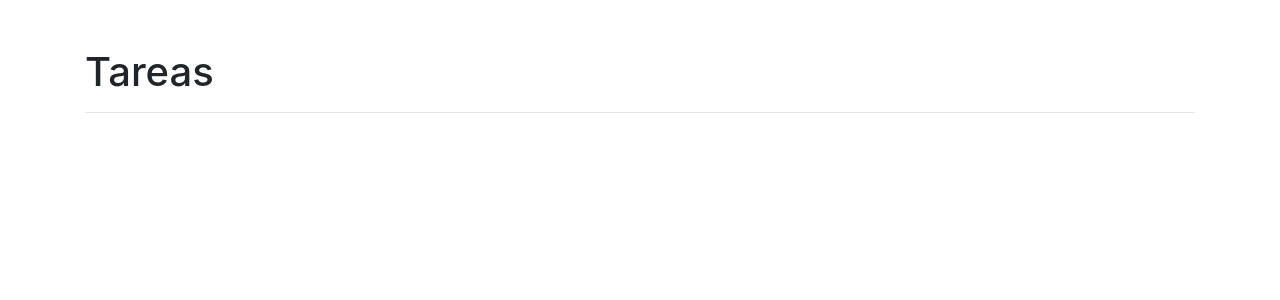
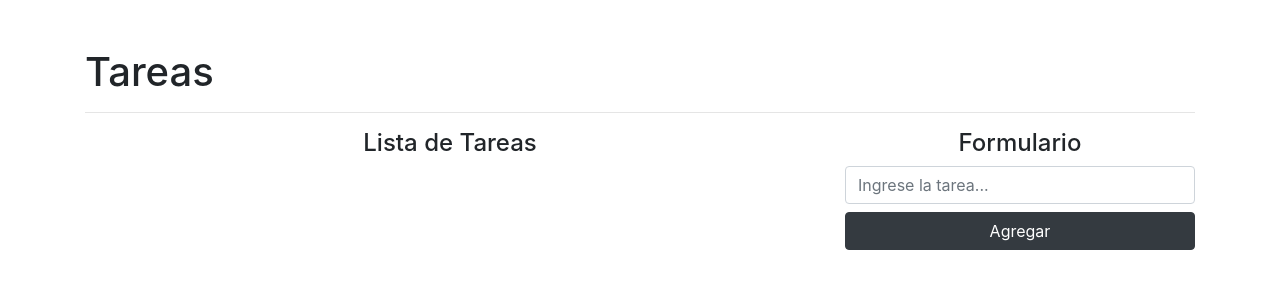
Before and after one commit to MenyRuiz/crudReactNative, a React (Create React App) app: page / in a window 1280 px wide. Shown: the top 300 px of the page. Built offline with nearby package versions, Linux system fonts and the light colour scheme.

Commit message:
Button AddTask funcionando

```diff
--- a/package.json
+++ b/package.json
@@ -6,9 +6,11 @@
     "@testing-library/jest-dom": "^5.11.4",
     "@testing-library/react": "^11.1.0",
     "@testing-library/user-event": "^12.1.10",
+    "lodash": "^4.17.21",
     "react": "^17.0.2",
     "react-dom": "^17.0.2",
     "react-scripts": "4.0.3",
+    "shortid": "^2.2.16",
     "web-vitals": "^1.0.1"
   },
   "scripts": {
--- a/src/App.js
+++ b/src/App.js
@@ -1,12 +1,60 @@
-import React from 'react'
+import { isEmpty } from 'lodash'
+import React, {useState} from 'react'
+import shortid from 'shortid'
 
 function App() {
+  const [task, setTask] = useState("")
+  const [tasks, setTasks] = useState([])
+
+  const addTask = (e) => {
+    e.preventDefault()
+    if(isEmpty(task)){
+      console.log('Task empty')
+      return
+    }
+
+    const newTask = {
+      id: shortid.generate(),
+      name: task
+    }
+
+    setTasks([... tasks, newTask])
+
+    setTask("");
+  }
+
   return (
    <div className="container mt-5" >
      <h1>
        Tareas
      </h1>
      <hr/>
+     <div className="row">
+      <div className="col-8">
+        <h4 className="text-center"> Lista de Tareas</h4>
+        <ul className="list-group">
+         {
+           tasks.map((task) => (
+              <li className="list-group-item" key={task.id}>
+                <span className="lead">{task.name}</span>
+                <button className="btn btn-danger btn-sm float-right mx-2">Editar</button>
+                <button className="btn btn-warning btn-sm float-right">Eliminar</button>
+              </li>
+            ))
+          }
+        </ul>
+      </div>
+      <div className="col-4">
+        <h4 className="text-center">Formulario</h4>
+        <form onSubmit={addTask}>
+          <input type="text" className="form-control mb-2" placeholder="Ingrese la tarea..."
+          onChange={(text) => setTask(text.target.value)}
+          value={task}
+          ></input>
+          <button className="btn btn-dark btn-block" type="submit">Agregar</button>
+        </form>
+      </div>
+     </div>
    </div>
   )
 }
```
Also changed, not shown: 1 other file (tests, documents, lock files or other folders).
